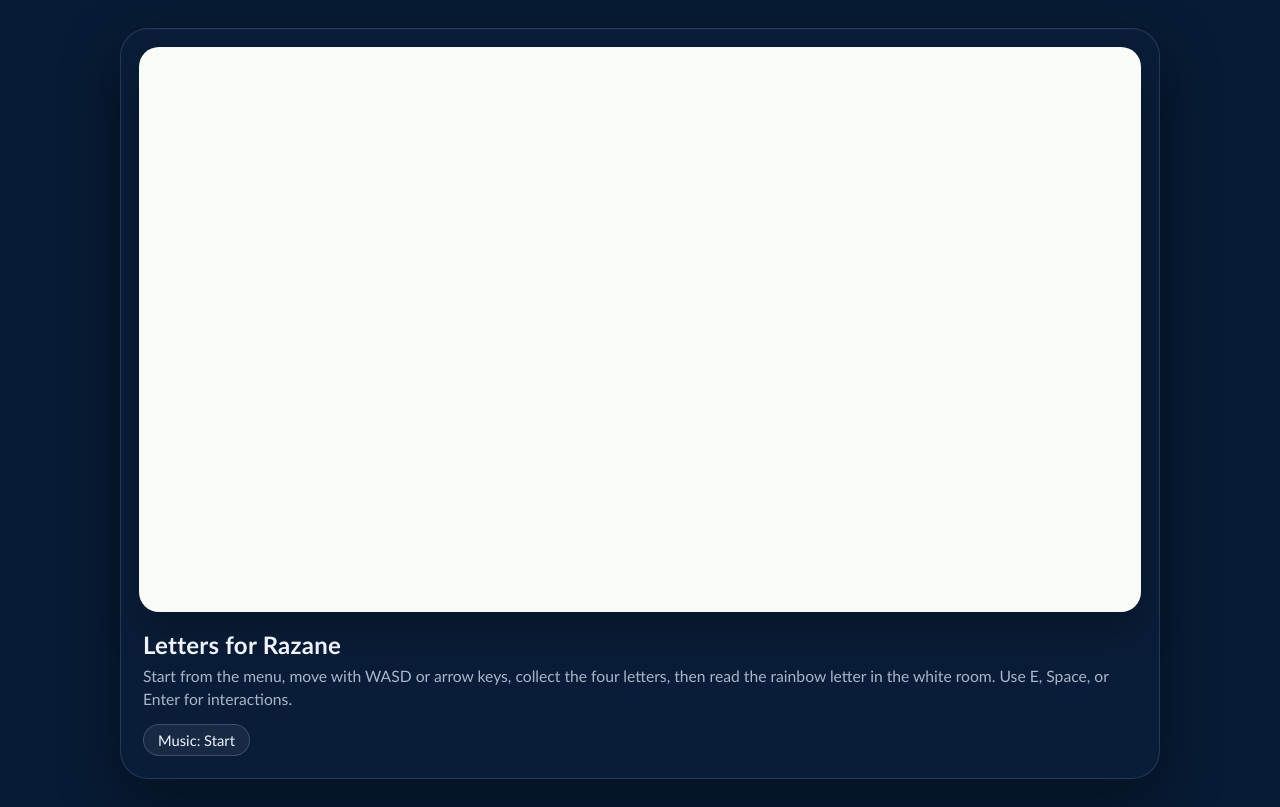
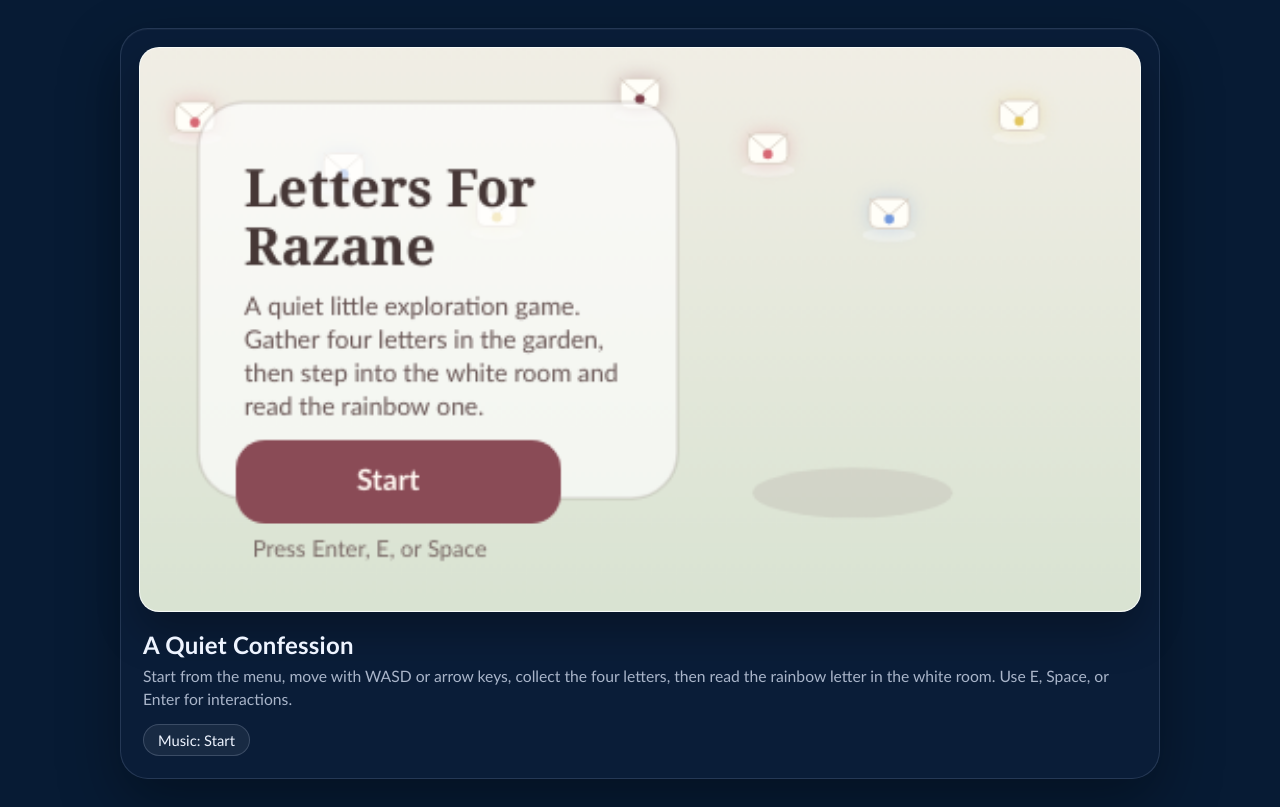
Before and after one commit to janejuliet67/aquiteconfession, a plain HTML site: page index.html in a window 1280 px wide. Drawn offline with Linux system fonts and the light colour scheme.

Commit message:
Update index.html

```diff
--- a/index.html
+++ b/index.html
@@ -3,15 +3,15 @@
 <head>
   <meta charset="UTF-8">
   <meta name="viewport" content="width=device-width, initial-scale=1.0">
-  <title>Letters for Razane</title>
+  <title>A Quiet Confession</title>
   <link rel="stylesheet" href="./styles.css?v=2">
 </head>
 <body>
   <main class="shell">
     <section class="frame">
-      <canvas id="game" width="480" height="270" aria-label="Letters for Razane game"></canvas>
+      <canvas id="game" width="480" height="270" aria-label="A Quiet Confession"></canvas>
       <div class="caption">
-        <h1>Letters for Razane</h1>
+        <h1>A Quiet Confession</h1>
         <p>Start from the menu, move with WASD or arrow keys, collect the four letters, then read the rainbow letter in the white room. Use E, Space, or Enter for interactions.</p>
         <div class="caption-tools">
           <button id="music-toggle" class="music-toggle" type="button">Music: Start</button>
@@ -21,6 +21,6 @@
     </section>
   </main>
 
-  <script src="./src/main.js?v=13" defer></script>
+  <script src="./main.js?v=14" defer></script>
 </body>
 </html>
```
